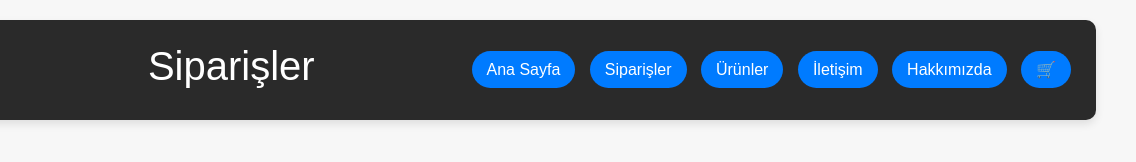
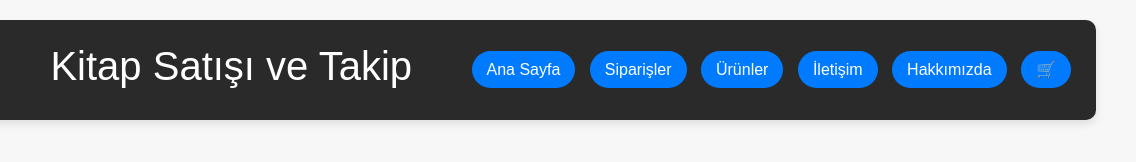
Before and after one commit to MohamedAbdullaElfaituri/SistemAnaliziProjesi, a plain HTML site: page Kitap_Satisi/public/layout.html in a window 1280 px wide. Shown: the full height of the page, 144-1280 px from the left. Drawn offline with nearby package versions, Linux system fonts and the light colour scheme; files that its build step writes are made by us from their sources.

Commit message:
Title Fixed

```diff
--- a/Kitap_Satisi/public/layout.html
+++ b/Kitap_Satisi/public/layout.html
@@ -23,7 +23,7 @@
     <div class="logo">
         <img src="https://th.bing.com/th/id/OIG3.VHknA88ksCTYbc.vM5vy?w=1024&h=1024&rs=1&pid=ImgDetMain" alt="Kitapçı Logo">
     </div>
-    <h1>Siparişler</h1>
+    <h1>Kitap Satışı ve Takip</h1>
     <nav>
         <a href="/">Ana Sayfa</a>
         <a href="/orders" class="active">Siparişler</a>
```
